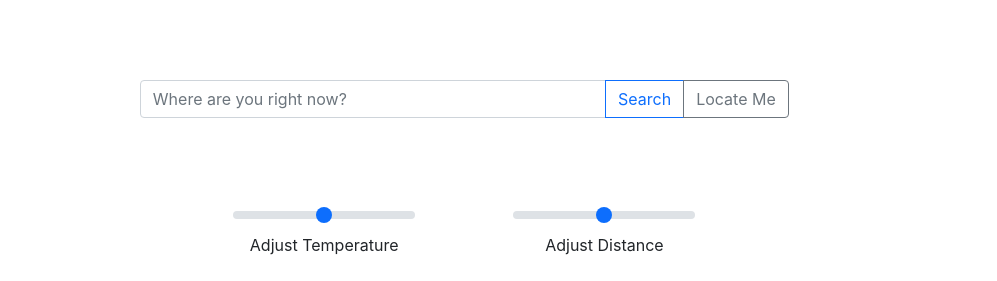
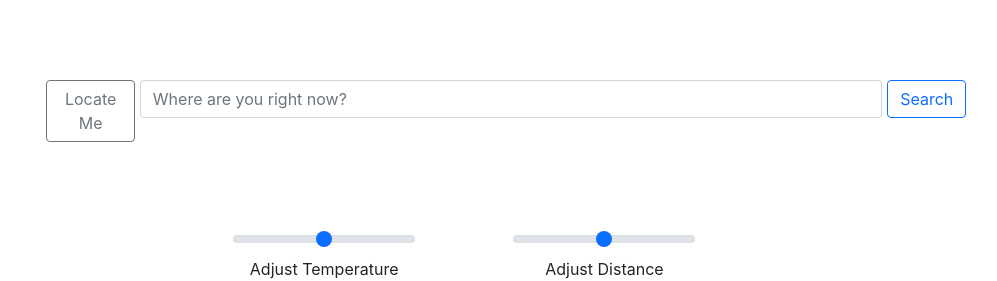
Before and after one commit to disreal48/sunhunt, a React (Create React App) app: page / in a window 1280 px wide. Shown: the top 281 px of the page, without its empty margins (129-1126 px from the left). Built offline with nearby package versions, Linux system fonts and the light colour scheme.

Commit message:
Locate-Functionality added

```diff
--- a/src/App.css
+++ b/src/App.css
@@ -10,12 +10,26 @@
   gap: 5px;
 }
 
-.currentLocation {
-  grid-column: 3 / 10;
+.SearchBar {
+  grid-column: 3 / 11;
   grid-row: 1;
   padding-top: 5rem;
   padding-bottom: 5rem;
   }
+
+  .SearchButton{
+    grid-column: 11;
+    grid-row: 1;
+    padding-top: 5rem;
+    padding-bottom: 5rem;
+    }
+
+    .LocateButton{
+      grid-column: 2;
+      grid-row: 1;
+      padding-top: 5rem;
+      padding-bottom: 5rem;
+      }
 
 .tempAdjust {
   grid-column: 4 / 6;
--- a/src/App.js
+++ b/src/App.js
@@ -1,14 +1,22 @@
 import "./App.css";
 import DistanceAdjust from "./Components/FilterParameters/DistanceAdjustment";
 import TempAdjust from "./Components/FilterParameters/TemperatureAdjustment";
-import CurrentLocation from "./Components/FilterParameters/CurrentLocation";
+import SearchBar from "./Components/FilterParameters/SearchBar";
+import SearchButton from "./Components/SearchButton";
+import LocateButton from "./Components/LocateButton";
 import LocationCards from "./Components/LocationCards";
 
 function App() {
   return (
     <div className="container">
-      <div className="currentLocation">
-        <CurrentLocation />
+      <div className="SearchBar">
+        <SearchBar />
+      </div>
+      <div className="SearchButton">
+        <SearchButton />
+      </div>
+      <div className="LocateButton">
+        <LocateButton />
       </div>
       <div className="tempAdjust">
         <TempAdjust />
@@ -21,6 +29,8 @@ function App() {
       </div>
     </div>
   );
+
+
 }
 
 export default App;
--- a/src/Components/FilterParameters/CurrentLocation.js
+++ b/src/Components/FilterParameters/SearchBar.js
@@ -1,8 +1,7 @@
-import Button from "react-bootstrap/Button";
 import Form from "react-bootstrap/Form";
 import InputGroup from "react-bootstrap/InputGroup";
 
-const CurrentLocation = () => {
+const SearchBar = () => {
   return (
     <div>
       <InputGroup>
@@ -11,15 +10,9 @@ const CurrentLocation = () => {
           aria-label="Where are you right now?"
           aria-describedby="basic-addon2"
         />
-        <Button variant="outline-primary" id="button-addon1">
-          Search
-        </Button>
-        <Button variant="outline-secondary" id="button-addon2">
-          Locate Me
-        </Button>
       </InputGroup>
     </div>
   );
 };
 
-export default CurrentLocation;
+export default SearchBar;
--- /dev/null
+++ b/src/Components/LocateButton.js
@@ -0,0 +1,37 @@
+import Button from "react-bootstrap/Button";
+import InputGroup from "react-bootstrap/InputGroup";
+
+let latitude = 0;
+let longitude = 0;
+
+let cords = {};
+
+const locate = () => {
+  navigator.geolocation.getCurrentPosition(function (position) {
+    latitude = position.coords.latitude;
+    longitude = position.coords.longitude;
+
+    cords = {
+      latitude: latitude,
+      longitude: longitude,
+    };
+    console.log(cords);
+  });
+  return {
+    cords,
+  };
+};
+
+const LocateButton = () => {
+  return (
+    <div>
+      <InputGroup>
+        <Button variant="outline-secondary" id="button-addon2" onClick={locate}>
+          Locate Me
+        </Button>
+      </InputGroup>
+    </div>
+  );
+};
+
+export default LocateButton;
--- /dev/null
+++ b/src/Components/SearchButton.js
@@ -0,0 +1,16 @@
+import Button from "react-bootstrap/Button";
+import InputGroup from "react-bootstrap/InputGroup";
+
+const SearchButton = () => {
+  return (
+    <div>
+      <InputGroup>
+        <Button variant="outline-primary" id="button-addon1">
+          Search
+        </Button>
+      </InputGroup>
+    </div>
+  );
+};
+
+export default SearchButton;
```
